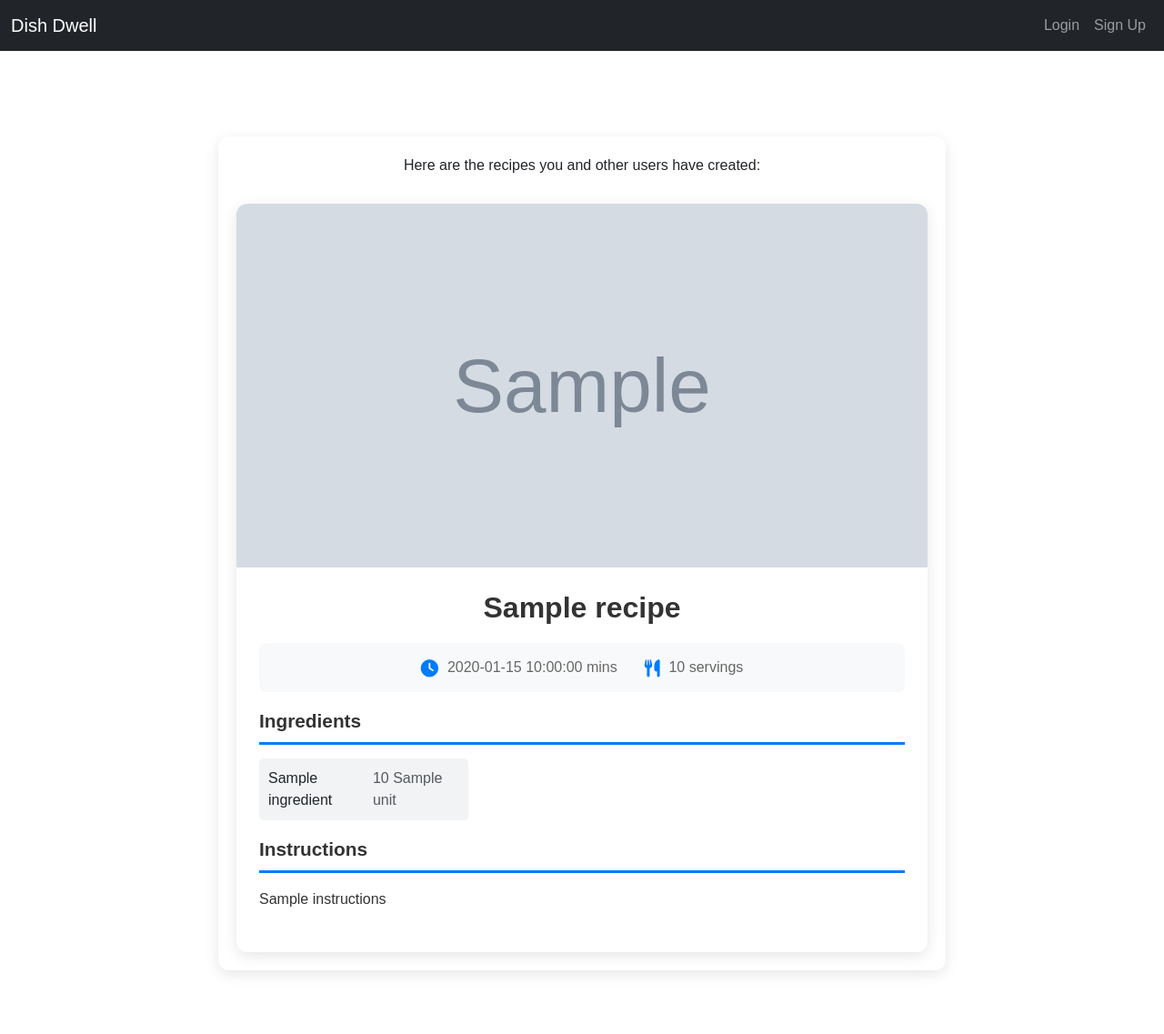
After one commit to saaddighi/Dish-Dwell, a Python web app: template app/templates/Urecepies.html in a window 1280 px wide. The commit adds this page. Shown: the whole page at 91% size. Run offline with Jinja, Linux system fonts and the light colour scheme; the template is opened without the code that fills it: most values are stand-ins (such as "Sample title", 1, 10 or a date in 2020); grey boxes marked "Sample" are stand-in pictures.

Commit message:
added README.md and user recipes feed

```diff
--- a/app/__init__.py
+++ b/app/__init__.py
@@ -23,6 +23,7 @@ def creat_app():
     from app.routes.myprofile import myprofile
     from app.routes.generate_recipe import Grecipe
     from app.routes.frontpage import fpage
+    from app.routes.user_recipes import Urecipe
 
     """registring the Blueprints"""
     app.register_blueprint(auth, url_prefix='/')
@@ -31,9 +32,10 @@ def creat_app():
     app.register_blueprint(myprofile, url_prefix='/')
     app.register_blueprint(Grecipe, url_prefix='/')
     app.register_blueprint(fpage, url_prefix='/')
+    app.register_blueprint(Urecipe, url_prefix='/')
 
     """creating the tables on the database"""
-    from .models import User, Recipes
+    from .models import User, Recipes, URecipes
     creat_database(app)
 
     login_manager.init_app(app)
--- a/app/routes/creat_recipe.py
+++ b/app/routes/creat_recipe.py
@@ -1,6 +1,6 @@
 from flask import Blueprint, render_template, flash, redirect, url_for, request
 from flask_login import login_required, current_user
-from app.models import Recipes
+from app.models import URecipes
 from app import db
 import json
 import os
@@ -47,7 +47,7 @@ def create_recipe():
         print("Image URL path:", image_filename)
 
 
-        new_recipe = Recipes(
+        new_recipe = URecipes(
             title=title,
             image=image_filename,
             prep_time=prep_time,
--- /dev/null
+++ b/app/templates/Urecepies.html
@@ -0,0 +1,176 @@
+{% extends "base.html" %}
+
+{% block title %}User recipes{% endblock %}
+
+{% block content %}
+<style>
+    .profile-container {
+        max-width: 800px;
+        margin: 50px auto;
+        padding: 20px;
+        background-color: #fff;
+        border-radius: 12px;
+        box-shadow: 0 4px 15px rgba(0,0,0,0.1);
+    }
+    .profile-header {
+        text-align: center;
+        margin-bottom: 30px;
+    }
+    .profile-header h2 {
+        color: #333;
+    }
+    .recipe-grid {
+        display: flex;
+        flex-direction: column;
+        gap: 25px;
+    }
+    .recipe-card {
+        background-color: #fff;
+        border-radius: 12px;
+        box-shadow: 0 4px 15px rgba(0,0,0,0.1);
+        overflow: hidden;
+        transition: transform 0.3s ease, box-shadow 0.3s ease;
+        width: 100%;
+    }
+    .recipe-card:hover {
+        transform: translateY(-5px);
+        box-shadow: 0 8px 25px rgba(0,0,0,0.15);
+    }
+    .recipe-image {
+        width: 100%;
+        height: 400px;
+        object-fit: cover;
+        transition: transform 0.3s ease;
+    }
+    .recipe-content {
+        padding: 25px;
+    }
+    .recipe-title {
+        font-size: 2rem;
+        font-weight: bold;
+        color: #333;
+        margin-bottom: 20px;
+        text-align: center;
+    }
+    .recipe-meta {
+        display: flex;
+        justify-content: center;
+        gap: 30px;
+        margin-bottom: 20px;
+        background-color: #f8f9fa;
+        padding: 15px;
+        border-radius: 8px;
+    }
+    .recipe-meta-item {
+        display: flex;
+        align-items: center;
+        color: #666;
+        font-size: 1rem;
+    }
+    .recipe-meta-item i {
+        margin-right: 10px;
+        color: #007bff;
+        font-size: 1.2rem;
+    }
+    .recipe-section {
+        margin-bottom: 20px;
+    }
+    .recipe-section-title {
+        font-weight: bold;
+        color: #333;
+        font-size: 1.3rem;
+        border-bottom: 3px solid #007bff;
+        padding-bottom: 10px;
+        margin-bottom: 15px;
+    }
+    .ingredients-list {
+        list-style-type: none;
+        padding: 0;
+        display: grid;
+        grid-template-columns: repeat(auto-fill, minmax(200px, 1fr));
+        gap: 10px;
+    }
+    .ingredients-list li {
+        background-color: #f1f3f5;
+        padding: 10px;
+        border-radius: 5px;
+        display: flex;
+        justify-content: space-between;
+        align-items: center;
+    }
+    .instructions {
+        line-height: 1.7;
+        font-size: 1rem;
+        color: #333;
+    }
+    @media (max-width: 768px) {
+        .recipe-image {
+            height: 250px;
+        }
+        .ingredients-list {
+            grid-template-columns: 1fr;
+        }
+    }
+</style>
+
+<div class="profile-container">
+    <div class="profile-header">
+        <p>Here are the recipes you and other users have created:</p>
+    </div>
+
+    {% if recipes %}
+    <div class="recipe-grid">
+        {% for recipe in recipes %}
+        <div class="recipe-card">
+            {% if recipe.image %}
+                <img src="{{ url_for( 'static' ,filename=recipe.image ) }}" alt="Recipe Image" class="recipe-image">
+            {% else %}
+                <img src="{{ url_for('static', filename='path/to/default/image.png') }}" alt="No image available">
+            {% endif %}
+
+            <div class="recipe-content">
+                <h2 class="recipe-title">{{ recipe.title }}</h2>
+
+                <div class="recipe-meta">
+                    <div class="recipe-meta-item">
+                        <i class="fas fa-clock"></i>
+                        {{ recipe.prep_time }} mins
+                    </div>
+                    <div class="recipe-meta-item">
+                        <i class="fas fa-utensils"></i>
+                        {{ recipe.servings }} servings
+                    </div>
+                </div>
+
+                <div class="recipe-section">
+                    <h3 class="recipe-section-title">Ingredients</h3>
+                    <ul class="ingredients-list">
+                        {% for ingredient in data.ingredients %}
+                            <li>
+                                <span>{{ ingredient['name'] }}</span>
+                                <span class="text-muted">
+                                    {{ ingredient['amount'] }} {{ ingredient['unit']}}
+                                </span>
+                            </li>
+                        {% endfor %}
+                    </ul>
+                </div>
+
+                <div class="recipe-section">
+                    <h3 class="recipe-section-title">Instructions</h3>
+                    <div class="instructions">
+                        {{ recipe.instructions|safe }}
+                    </div>
+                </div>
+            </div>
+        </div>
+        {% endfor %}
+    </div>
+    {% else %}
+    <div class="text-center py-5 bg-light rounded">
+        <h2>No Recipes Found</h2>
+        <p>You and other users haven't created any recipes yet. <a href="{{ url_for('Crecipie.create_recipe') }}">Create one now!</a></p>
+    </div>
+    {% endif %}
+</div>
+{% endblock %}
--- a/app/templates/base.html
+++ b/app/templates/base.html
@@ -33,16 +33,19 @@
                         <a class="nav-link" href="/">Home</a>
                     </li>
                     <li class="nav-item">
-                        <a class="nav-link" href="/logout">Logout</a>
+                        <a class="nav-link" href="/myprofile">My Profile</a>
                     </li>
                     <li class="nav-item">
                         <a class="nav-link" href="/creat_recipie">Create Recipe</a>
                     </li>
                     <li class="nav-item">
-                        <a class="nav-link" href="/myprofile">My Profile</a>
+                        <a class="nav-link" href="/generate_recipe">Generate recipe</a>
                     </li>
                     <li class="nav-item">
-                        <a class="nav-link" href="/generate_recipe">Generate recipe</a>
+                        <a class="nav-link" href="/user_recipes">user created recipes</a>
+                    </li>
+                    <li class="nav-item">
+                        <a class="nav-link" href="/logout">Logout</a>
                     </li>
                     {% else %}
                     <li class="nav-item">
```
Also changed, not shown: app/models.py (+11 -0 lines), app/routes/myprofile.py (+29 -4 lines), app/routes/user_recipes.py (added, +27 -0 lines), app/templates/myprofile.html (+122 -5 lines), README.md (added), instance/database.db.
